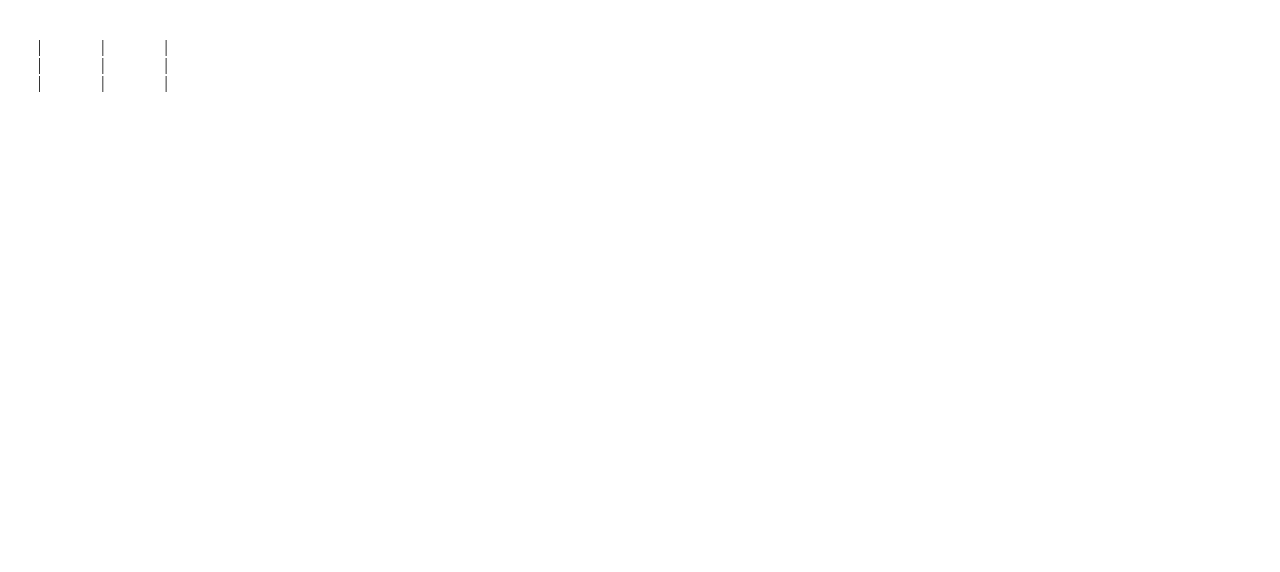
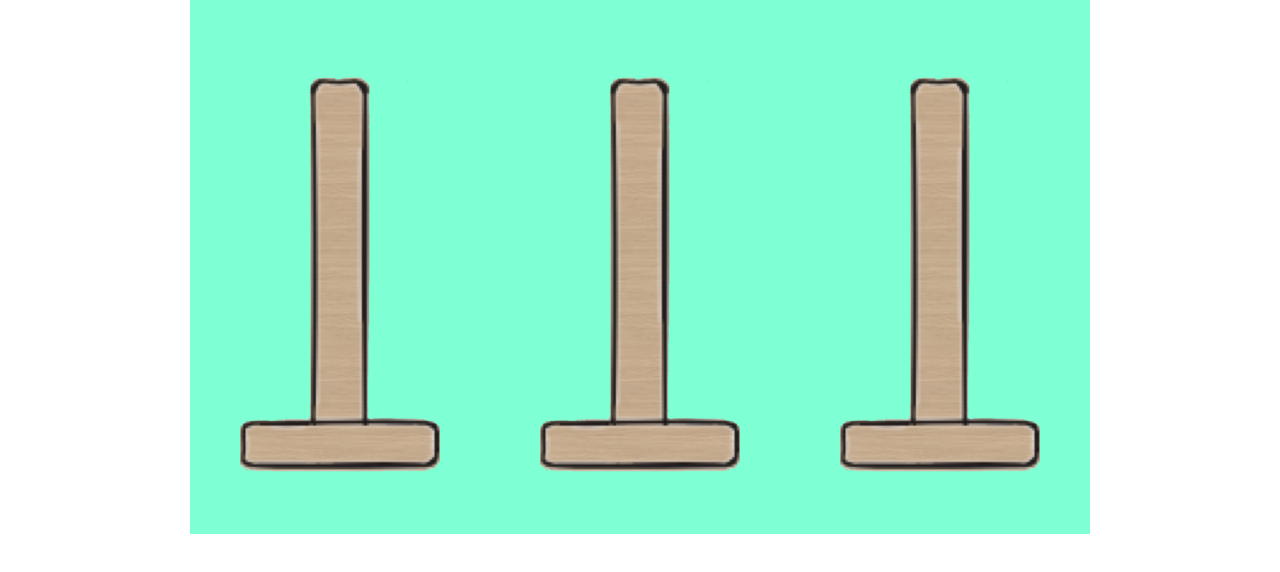
Before and after one commit to rahafnabil/color-stack, a plain HTML site: page index.html in a window 1280 px wide. Drawn offline with Linux system fonts and the light colour scheme.

Commit message:
prograss save, added the sticks and some css alignment for the easy level

```diff
--- a/app.js
+++ b/app.js
@@ -0,0 +1,2 @@
+const easyStickEl=document.querySelector('.easyStick')
+console.dir(`this is the section ${easyStickEl}`)
--- a/index.html
+++ b/index.html
@@ -9,11 +9,12 @@
     <script src="app.js"></script>
 </head>
 <body>
-    <section>
-        <p id=""><span>|</span> <br><span>|</span> <br><span>|</span> </p>
-        <p><span>|</span> <br><span>|</span> <br><span>|</span> </p>
-        <p><span>|</span> <br><span>|</span> <br><span>|</span> </p>
-    </section>
+    <div id="easyGame" class="game">
+        <img class="easyStick" id="firstStick" src="./assets/Color-stack-stick.PNG" alt="">
+        <img class="easyStick" id="secondStick" src="./assets/Color-stack-stick.PNG" alt="">
+        <img class="easyStick" id="thirdStick" src="./assets/Color-stack-stick.PNG" alt="">
+
+    </div>
 
 
 </body>
--- a/style.css
+++ b/style.css
@@ -1,7 +1,16 @@
-section{
+body{
     display: flex;
-    flex-direction: row;
-    p{
-        margin: 30px;
+    justify-content: center;
+    margin: 0 auto;
+    #easyGame{
+        display: flex;
+        align-items:center ;
+        background-color: aquamarine;
+        .easyStick{
+            min-width: ;
+
+            max-width: 200px;
+            margin: 50px;
+        }
     }
 }
```
Also changed, not shown: assets/Color-stack-stick.PNG (added).
